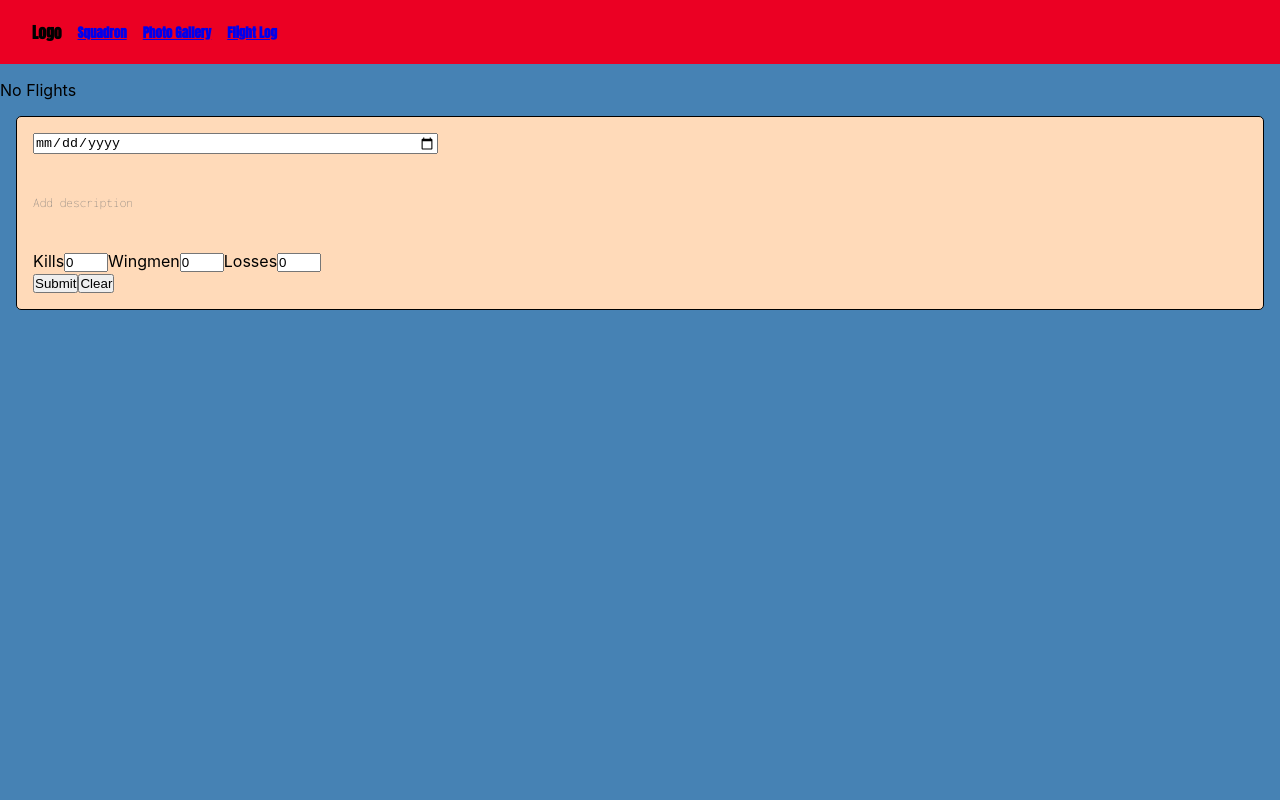
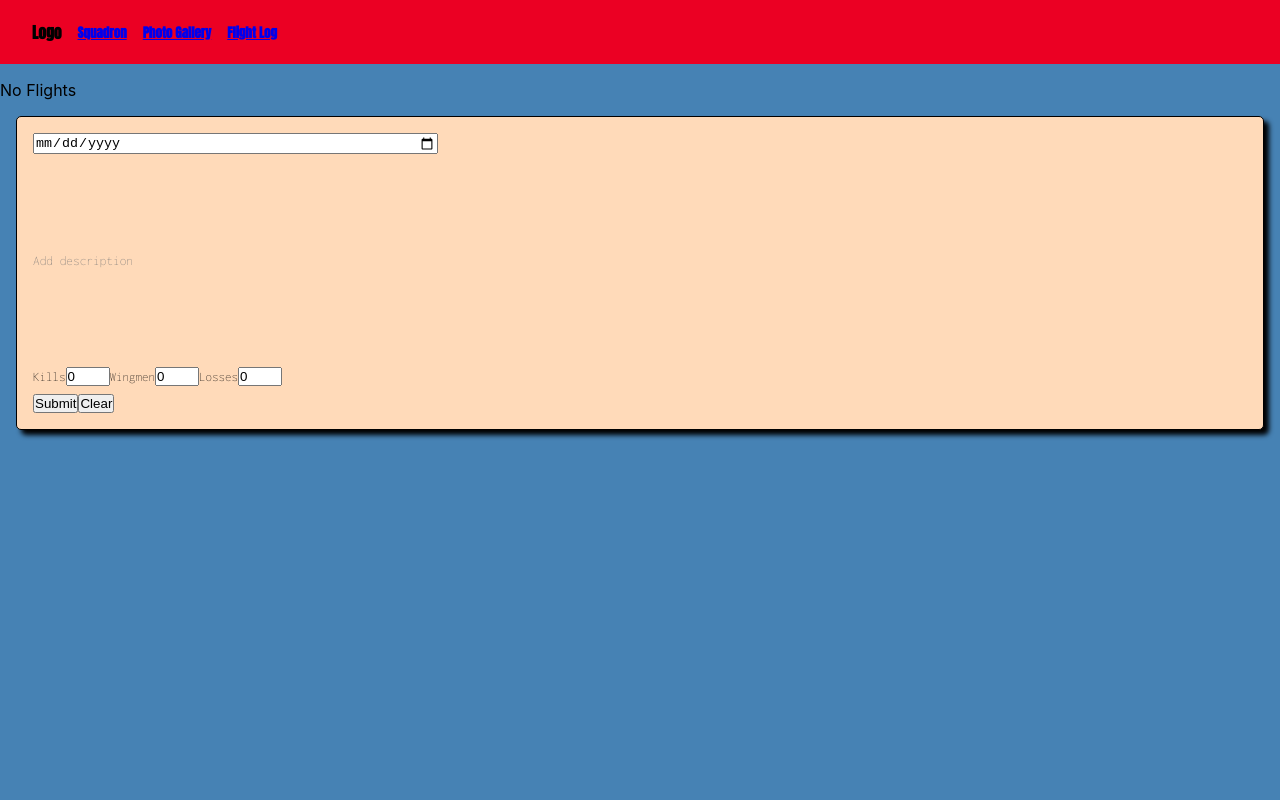
Before and after one commit to JWoltjen/squadron, a React (Create React App) app: page /FlightLog in a window 1280 px wide. Shown: the top 800 px of the page. Built offline with nearby package versions, Linux system fonts and the light colour scheme.

Commit message:
style flight card and flight form

```diff
--- a/src/App.css
+++ b/src/App.css
@@ -65,6 +65,8 @@ nav {
   border-radius: 5px;
   background-color: peachpuff;
   position: relative;
+  text-overflow: ellipsis;
+  overflow-y: scroll;
   z-index: 10;
   box-shadow: 5px 5px 5px black;
 }
@@ -77,7 +79,7 @@ nav {
 }
 
 .flight-card-description {
-  margin-top: 1rem;
+  margin-top: 2rem;
   margin-bottom: 2rem;
   display: flex;
   justify-content: flex-start;
@@ -85,18 +87,18 @@ nav {
   font-family: "Inconsolata", monospace;
 }
 .flight-card-buttons {
-  position: absolute;
-  bottom: 0.5rem;
-  left: 1rem;
-  height: 30px;
-  padding-left: 2px;
-  padding-right: 2px;
+  padding-left: 0.5rem;
+  padding-bottom: 1rem;
+  font-family: "Inconsolata", monospace;
 }
 .flight-stats {
-  position: absolute;
   padding-left: 0.5rem;
+  padding-right: 1rem;
+  margin-bottom: 1rem;
+  width: 25%;
+  display: flex;
+  flex-direction: column;
   list-style-type: none;
-  bottom: 3rem;
   font-family: "Inconsolata", monospace;
 }
 
@@ -105,7 +107,7 @@ nav {
 .flight-form {
   margin: 1rem 1rem;
   padding: 1rem 1rem;
-  height: 20vh;
+  height: 35vh;
   min-height: 150px;
   width: auto;
   display: flex;
@@ -116,6 +118,7 @@ nav {
   background-color: peachpuff;
   position: relative;
   z-index: 10;
+  box-shadow: 5px 5px 5px black;
 }
 .flight-form-description {
   height: 80%;
@@ -127,17 +130,29 @@ nav {
   padding: 0;
   width: 33%;
 }
+.flight-form-stats {
+  font-family: "Inconsolata", monospace;
+  padding-right: 0.5rem;
+  margin-right: 0.5rem;
+  padding-bottom: 0.5rem;
+  font-size: small;
+}
+.flight-form-buttons {
+  font-family: "Inconsolata", monospace;
+}
 .btn-delete-flight-btn {
   margin-right: 0.5rem;
   height: 30px;
   padding-left: 2px;
   padding-right: 2px;
+  font-family: "Inconsolata", monospace;
 }
 .btn-edit-flight-btn {
   margin-right: 0.5rem;
   height: 30px;
   padding-left: 2px;
   padding-right: 2px;
+  font-family: "Inconsolata", monospace;
 }
 
 /*squadron */
--- a/src/components/FlightForm.js
+++ b/src/components/FlightForm.js
@@ -62,7 +62,7 @@ function FlightForm() {
             placeholder='Add description'
             required
         />
-        <span className='add-flight-kills'>
+        <span className='flight-form-stats'>
                 <label for="kills">Kills</label>
                 <input
                     type='number'
@@ -97,7 +97,7 @@ function FlightForm() {
                 required
             />
             </span>
-            <div className='buttons'>
+            <div className='flight-form-buttons'>
                 <button type='submit' className='btn-add-flight-btn'>Submit</button>
                 <button onClick={clearFlight} type='button' className='btn-clear-flight-btn'>Clear</button>
             </div>
```
